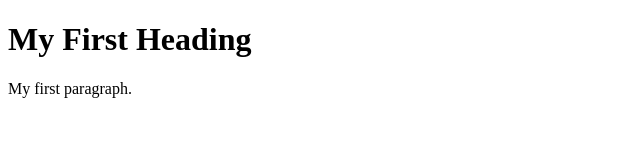
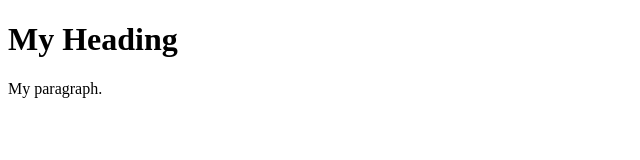
Before and after one commit to fabiocalvi-repo/git-tutorial, a plain HTML site: page index.html in a window 1280 px wide. Shown: the whole page, without its empty margins (0-640 px from the left). Drawn offline with Linux system fonts and the light colour scheme.

Commit message:
Update index.html

```diff
--- a/index.html
+++ b/index.html
@@ -1,7 +1,7 @@
 <!DOCTYPE html>
 <html>
 <body>
-<h1>My First Heading</h1>
-<p>My first paragraph.</p>
+<h1>My Heading</h1>
+<p>My paragraph.</p>
 </body>
 </html>
```
